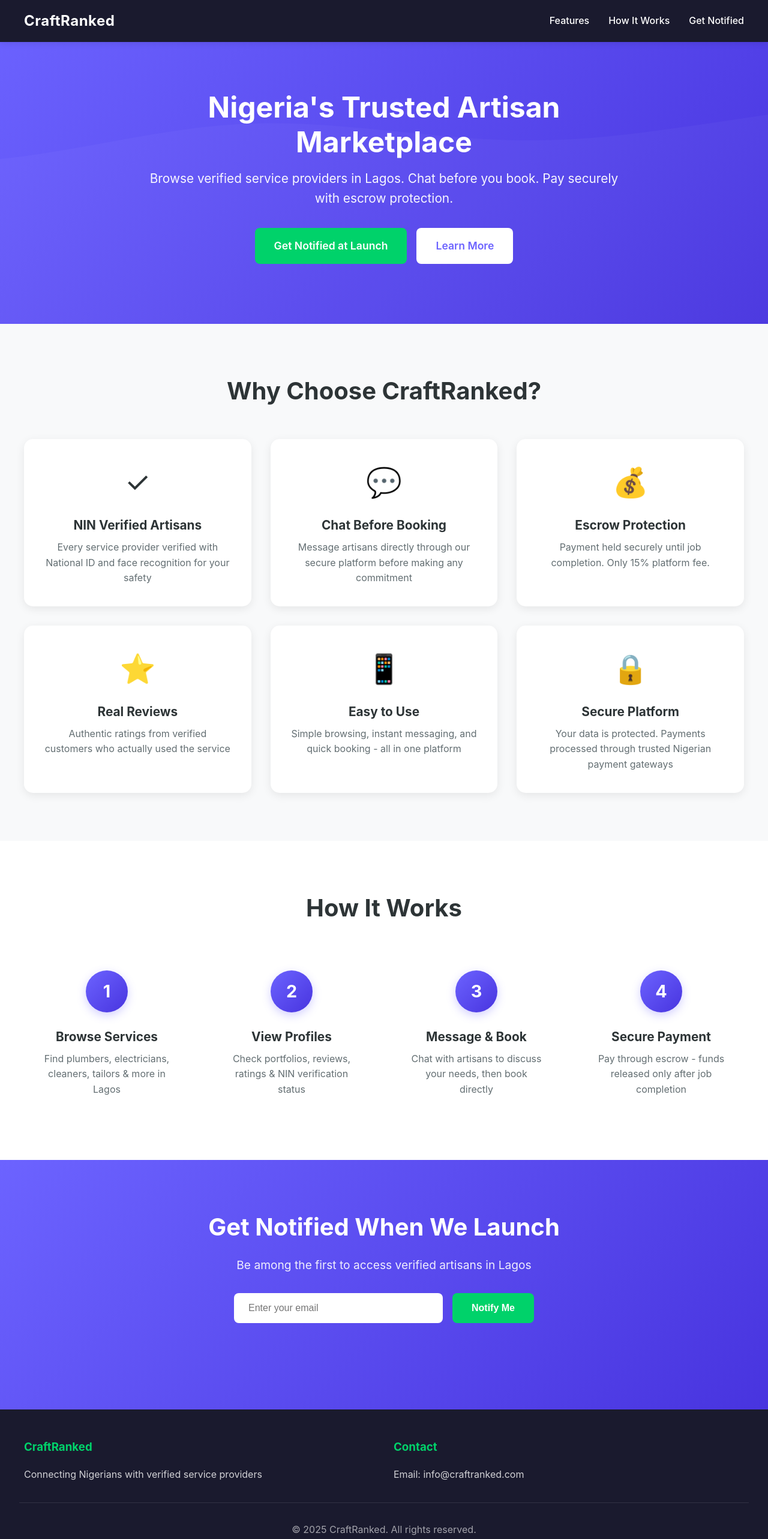
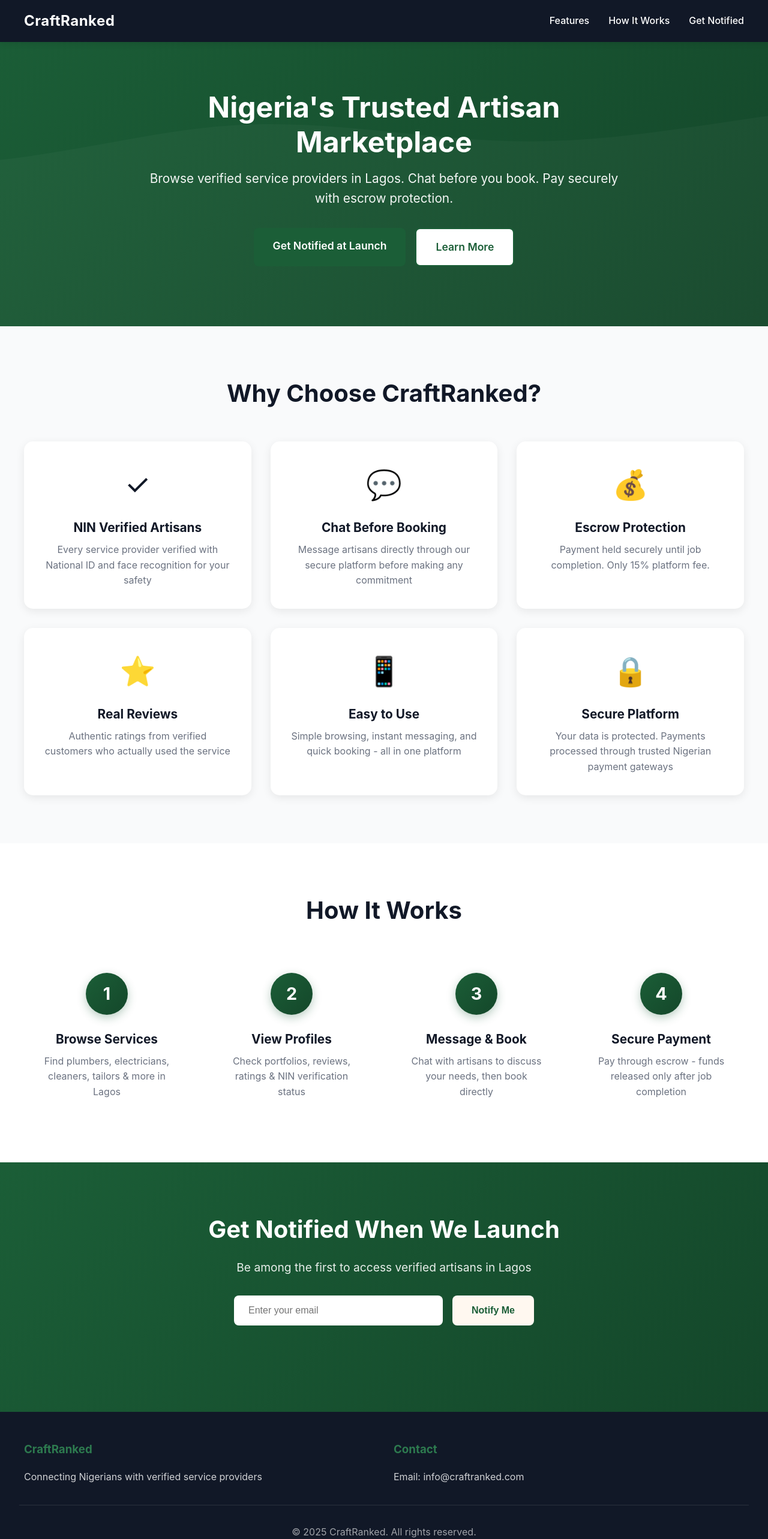
Before and after one commit to larrydenor/craftranked-landing, a plain HTML site: page index.html in a window 1280 px wide. Shown: the top 2566 px of the page at 60% size. Drawn offline with Linux system fonts and the light colour scheme.

Commit message:
complete redesign with CraftRanked colors and real flow

```diff
--- a/style.css
+++ b/style.css
@@ -1,16 +1,17 @@
-/* CraftRanked Brand Colors */
+/* CraftRanked Brand Colors - Dark Metallic Green */
 :root {
-    --primary-dark: #1a1a2e;
-    --primary-purple: #6C63FF;
-    --primary-blue: #4834DF;
-    --accent-green: #00D26A;
-    --accent-green-hover: #00B359;
-    --text-dark: #2d3436;
-    --text-light: #636e72;
-    --bg-light: #f8f9fa;
+    --primary-dark: #111827;
+    --primary-green: #1B5E37;
+    --primary-green-hover: #14472A;
+    --primary-green-light: #2D7A4F;
+    --accent-beige: #E8D6C1;
+    --accent-ivory: #FFF8F0;
+    --text-dark: #111827;
+    --text-light: #6B7280;
+    --bg-light: #F9FAFB;
     --white: #ffffff;
-    --error: #ff6b6b;
-    --success: #00D26A;
+    --error: #EF4444;
+    --success: #34D399;
 }
 
 * {
@@ -66,12 +67,12 @@
 }
 
 .nav-links a:hover {
-    color: var(--accent-green);
+    color: var(--primary-green-light);
 }
 
 /* Hero Section */
 .hero {
-    background: linear-gradient(135deg, var(--primary-purple) 0%, var(--primary-blue) 100%);
+    background: linear-gradient(135deg, var(--primary-green) 0%, var(--primary-green-hover) 100%);
     color: white;
     padding: 150px 2rem 100px;
     text-align: center;
@@ -132,24 +133,27 @@
 }
 
 .btn-primary {
-    background: var(--accent-green);
+    background: var(--primary-green);
     color: white;
 }
 
 .btn-primary:hover {
     transform: translateY(-2px);
-    background: var(--accent-green-hover);
-    box-shadow: 0 10px 20px rgba(0, 210, 106, 0.3);
+    background: var(--primary-green-hover);
+    box-shadow: 0 10px 20px rgba(27, 94, 55, 0.4);
 }
 
 .btn-secondary {
     background: white;
-    color: var(--primary-purple);
+    color: var(--primary-green);
+    border: 2px solid var(--primary-green);
 }
 
 .btn-secondary:hover {
     transform: translateY(-2px);
-    box-shadow: 0 10px 20px rgba(255, 255, 255, 0.3);
+    background: var(--primary-green);
+    color: white;
+    box-shadow: 0 10px 20px rgba(27, 94, 55, 0.3);
 }
 
 /* Features Section */
@@ -185,8 +189,8 @@
 
 .feature-card:hover {
     transform: translateY(-5px);
-    box-shadow: 0 10px 30px rgba(108, 99, 255, 0.15);
-    border-color: var(--primary-purple);
+    box-shadow: 0 10px 30px rgba(27, 94, 55, 0.15);
+    border-color: var(--primary-green);
 }
 
 .icon {
@@ -234,7 +238,7 @@
 .step-number {
     width: 70px;
     height: 70px;
-    background: linear-gradient(135deg, var(--primary-purple), var(--primary-blue));
+    background: linear-gradient(135deg, var(--primary-green), var(--primary-green-hover));
     color: white;
     border-radius: 50%;
     display: flex;
@@ -243,7 +247,7 @@
     font-size: 1.8rem;
     font-weight: bold;
     margin: 0 auto 1.5rem;
-    box-shadow: 0 5px 15px rgba(108, 99, 255, 0.3);
+    box-shadow: 0 5px 15px rgba(27, 94, 55, 0.3);
 }
 
 .step h3 {
@@ -260,7 +264,7 @@
 /* Contact Section */
 .contact {
     padding: 80px 2rem;
-    background: linear-gradient(135deg, var(--primary-purple) 0%, var(--primary-blue) 100%);
+    background: linear-gradient(135deg, var(--primary-green) 0%, var(--primary-green-hover) 100%);
     color: white;
     text-align: center;
 }
@@ -294,8 +298,8 @@
 
 .email-signup button {
     padding: 1rem 2rem;
-    background: var(--accent-green);
-    color: white;
+    background: var(--accent-ivory);
+    color: var(--primary-green);
     border: none;
     border-radius: 8px;
     cursor: pointer;
@@ -306,9 +310,9 @@
 }
 
 .email-signup button:hover:not(:disabled) {
-    background: var(--accent-green-hover);
+    background: white;
     transform: translateY(-2px);
-    box-shadow: 0 5px 15px rgba(0, 210, 106, 0.4);
+    box-shadow: 0 5px 15px rgba(255, 255, 255, 0.4);
 }
 
 .email-signup button:disabled {
@@ -324,9 +328,9 @@
 }
 
 .message.success {
-    background: rgba(0, 210, 106, 0.2);
+    background: rgba(52, 211, 153, 0.2);
     color: white;
-    border: 2px solid var(--accent-green);
+    border: 2px solid var(--success);
 }
 
 .message.error {
@@ -352,7 +356,7 @@
 
 .footer-section h3 {
     margin-bottom: 1rem;
-    color: var(--accent-green);
+    color: var(--primary-green-light);
 }
 
 .footer-section p {
```
